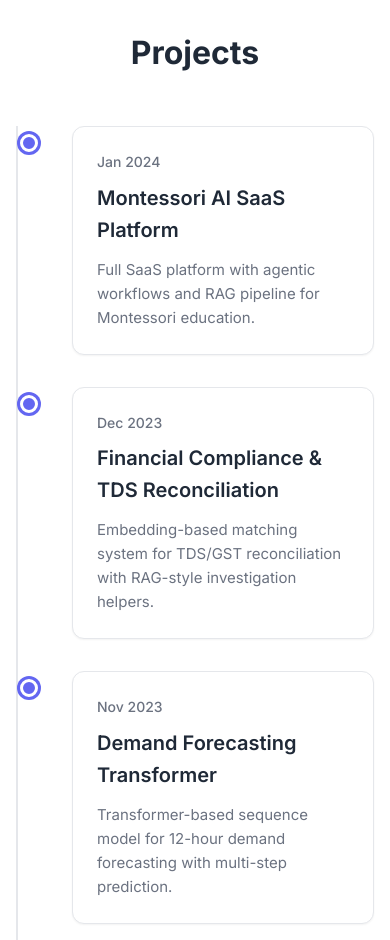
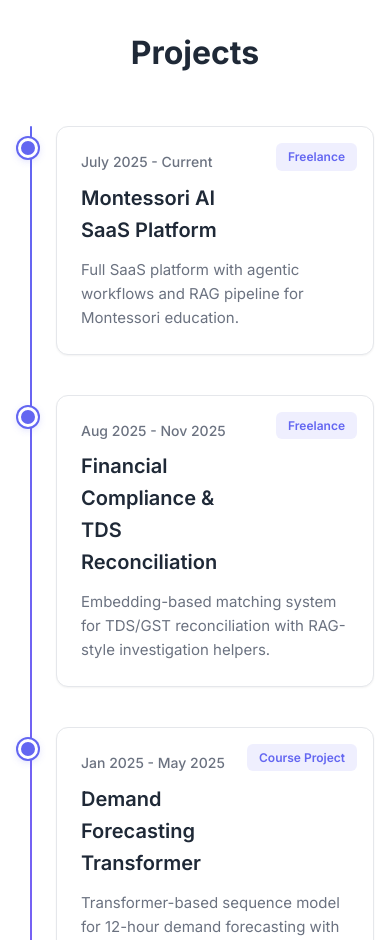
Before and after one commit to Thilak-cm/Thilak-cm.github.io, a plain HTML site: page index.html in a window 390 px wide. Shown: the part 1060-2000 px from the top of the page. Drawn offline with Linux system fonts and the light colour scheme.

Commit message:
Update project dates, badges, and add instructor links; improve timeline design with top-right badges; update About section header

```diff
--- a/index.html
+++ b/index.html
@@ -84,7 +84,7 @@
     <!-- About Section -->
     <section id="about" class="about">
         <div class="container">
-            <h2 class="section-title">About</h2>
+            <h2 class="section-title">A little more about me</h2>
             <div class="about-content">
                 <div class="about-text">
                     <p class="lead">I'm an AI engineer and product-focused builder who thrives in zero-to-one environments.</p>
--- a/script.js
+++ b/script.js
@@ -72,61 +72,71 @@ document.addEventListener('DOMContentLoaded', () => {
 const projectsData = [
     {
         title: "Montessori AI SaaS Platform",
-        date: "Jan 2024",
+        date: "July 2025 - Current",
         summary: "Full SaaS platform with agentic workflows and RAG pipeline for Montessori education.",
         description: "A full SaaS platform used daily by ~100 teachers across multiple schools, logging ~2,000 student observations/month. Features agentic workflows via MCP, RAG pipeline over foundational Montessori texts, and automated student insight synthesis.",
         tags: ["React", "Vite", "Firebase", "Firestore", "MCP", "RAG", "GPT"],
         projectLink: null,
         githubLink: null,
-        badge: null
+        badge: "Freelance"
     },
     {
         title: "Financial Compliance & TDS Reconciliation",
-        date: "Dec 2023",
+        date: "Aug 2025 - Nov 2025",
         summary: "Embedding-based matching system for TDS/GST reconciliation with RAG-style investigation helpers.",
         description: "A system to reconcile TDS/GST data between client books and government records. Built embedding-based matching workflows, RAG-style ledger investigation helpers, and data cleaning pipelines. Turned hours of manual matching into minutes.",
         tags: ["FastAPI", "AWS Bedrock", "S3", "Python", "Vector Search"],
         projectLink: null,
         githubLink: null,
-        badge: null
+        badge: "Freelance"
     },
     {
         title: "Demand Forecasting Transformer",
-        date: "Nov 2023",
+        date: "Jan 2025 - May 2025",
         summary: "Transformer-based sequence model for 12-hour demand forecasting with multi-step prediction.",
         description: "A transformer-based sequence model that takes 12 hours of time/weather features and predicts the next 12 hours of demand per zone. Features custom dataloaders, multi-step forecasting with sliding windows, and ClearML experiment tracking.",
         tags: ["PyTorch", "Transformers", "ClearML", "AWS EC2"],
         projectLink: null,
         githubLink: null,
-        badge: null
+        badge: "Course Project",
+        instructor: {
+            name: "Samet Ayhan",
+            link: "https://scholar.google.com/citations?user=cPnpZ8IAAAAJ&hl=en"
+        }
     },
     {
         title: "GPT-2 From Scratch",
-        date: "Oct 2023",
+        date: "Aug 2024 - Dec 2024",
         summary: "Rebuilt 128M-parameter GPT-2 from scratch to learn transformer internals and optimization techniques.",
         description: "Rebuilt a 128M-parameter GPT-2 model from scratch to learn the internals. Implemented tokenizer → embedding → attention stack → LM head, KV-cache optimization, training stability techniques, and positional encoding design tradeoffs.",
         tags: ["PyTorch", "CUDA", "Transformers"],
-        projectLink: null,
+        projectLink: "https://848k-project-gpt2.streamlit.app/",
         githubLink: null,
-        badge: null
+        badge: "Course Project",
+        instructor: {
+            name: "Jia Bin Huang",
+            link: "https://scholar.google.com/citations?user=pp848fYAAAAJ&hl=en"
+        },
+        disclaimer: "⚠️ Note: Due to memory constraints (each .pth file is ~500MB), installing multiple models can crash the app. A reboot will have to be done. We are working on a fix for this as you read this."
     },
     {
         title: "Agentic Trading Pattern System",
-        date: "Sep 2023",
+        date: "Sep 2023 - Dec 2023",
         summary: "CLI system for extracting metrics and generating actionable trade plans with ML hybrid signals.",
         description: "A CLI-based system that extracts daily metrics, maps them to next-day timeframes, and outputs actionable trade plans (direction, entry/exit, TP/SL). Features streaming minute-level data processing and rule-based + ML hybrid signals.",
         tags: ["Python", "pandas", "ML", "Trading"],
         projectLink: null,
         githubLink: null,
-        badge: "Internship"
+        badge: "Internship",
+        company: "CDUS Trading LLC"
     },
     {
         title: "Flight Delay Prediction",
-        date: "TBD",
-        summary: "Coming soon...",
-        description: "Details coming soon.",
+        date: "Sep 2023 - Dec 2023",
+        summary: "Flight delay analysis and prediction system using machine learning models.",
+        description: "A comprehensive system for analyzing and predicting flight delays using various machine learning approaches. Features data analysis, model training, and interactive visualizations.",
         tags: [],
-        projectLink: null,
+        projectLink: "https://flight-delay-analysis-and-prediction-ds602project.streamlit.app/",
         githubLink: null,
         badge: null
     }
@@ -144,9 +154,9 @@ function renderProjects() {
     projectsTimeline.innerHTML = projectsData.map((project, index) => `
         <div class="projects-timeline-item" data-project-index="${index}">
             <div class="timeline-card">
+                ${project.badge ? `<span class="timeline-badge">${project.badge}</span>` : ''}
                 <div class="timeline-date">${project.date}</div>
                 <div class="timeline-title">${project.title}</div>
-                ${project.badge ? `<span class="timeline-badge">${project.badge}</span>` : ''}
                 <div class="timeline-summary">${project.summary}</div>
             </div>
         </div>
@@ -201,10 +211,23 @@ function initOverlay() {
 function showProjectOverlay(project) {
     if (!overlayContent || !projectOverlay) return;
 
+    let instructorInfo = '';
+    if (project.instructor) {
+        instructorInfo = `<div class="overlay-instructor">Course Project under <a href="${project.instructor.link}" target="_blank" rel="noopener noreferrer" class="instructor-link">${project.instructor.name}</a></div>`;
+    }
+
+    let companyInfo = '';
+    if (project.company) {
+        companyInfo = `<div class="overlay-company">${project.badge} at ${project.company}</div>`;
+    }
+
     overlayContent.innerHTML = `
         <h2 class="overlay-title">${project.title}</h2>
         <div class="overlay-date">${project.date}</div>
+        ${instructorInfo}
+        ${companyInfo}
         <p class="overlay-description">${project.description}</p>
+        ${project.disclaimer ? `<div class="overlay-disclaimer">${project.disclaimer}</div>` : ''}
         ${project.tags.length > 0 ? `
         <div class="overlay-tags">
             ${project.tags.map(tag => `<span class="overlay-tag">${tag}</span>`).join('')}
--- a/styles.css
+++ b/styles.css
@@ -474,23 +474,23 @@ section {
     max-width: 800px;
     margin: 3rem auto 0;
     position: relative;
-    padding-left: 2rem;
+    padding-left: 3rem;
 }
 
 .projects-timeline::before {
     content: '';
     position: absolute;
-    left: 0;
+    left: 1rem;
     top: 0;
     bottom: 0;
-    width: 2px;
-    background: var(--border-color);
+    width: 3px;
+    background: linear-gradient(180deg, var(--primary-color), var(--secondary-color));
+    border-radius: 2px;
 }
 
 .projects-timeline-item {
     position: relative;
-    margin-bottom: 2rem;
-    padding-left: 3rem;
+    margin-bottom: 2.5rem;
     cursor: pointer;
     transition: var(--transition);
 }
@@ -498,18 +498,30 @@ section {
 .projects-timeline-item::before {
     content: '';
     position: absolute;
-    left: -1.5rem;
-    top: 0.5rem;
-    width: 12px;
-    height: 12px;
+    left: -2rem;
+    top: 0.75rem;
+    width: 16px;
+    height: 16px;
     border-radius: 50%;
     background: var(--primary-color);
-    border: 3px solid var(--bg-primary);
-    box-shadow: 0 0 0 3px var(--primary-color);
+    border: 4px solid var(--bg-primary);
+    box-shadow: 0 0 0 2px var(--primary-color), 0 2px 8px rgba(99, 102, 241, 0.3);
+    z-index: 1;
+    transition: var(--transition);
+    transform: translateX(-50%);
+}
+
+.projects-timeline-item:hover::before {
+    transform: translateX(-50%) scale(1.2);
+    box-shadow: 0 0 0 2px var(--primary-color), 0 4px 12px rgba(99, 102, 241, 0.5);
 }
 
 .projects-timeline-item:hover {
-    transform: translateX(5px);
+    transform: translateX(8px);
+}
+
+.projects-timeline-item:last-child {
+    margin-bottom: 0;
 }
 
 .timeline-card {
@@ -519,11 +531,25 @@ section {
     box-shadow: var(--shadow-sm);
     border: 1px solid var(--border-color);
     transition: var(--transition);
+    position: relative;
 }
 
 .projects-timeline-item:hover .timeline-card {
     box-shadow: var(--shadow-md);
     border-color: var(--primary-color);
+}
+
+.timeline-badge {
+    position: absolute;
+    top: 1rem;
+    right: 1rem;
+    padding: 0.25rem 0.75rem;
+    background: rgba(99, 102, 241, 0.1);
+    color: var(--primary-color);
+    border-radius: 0.375rem;
+    font-size: 0.75rem;
+    font-weight: 600;
+    white-space: nowrap;
 }
 
 .timeline-date {
@@ -538,17 +564,7 @@ section {
     font-weight: 600;
     color: var(--text-primary);
     margin-bottom: 0.75rem;
-}
-
-.timeline-badge {
-    display: inline-block;
-    padding: 0.25rem 0.75rem;
-    background: rgba(99, 102, 241, 0.1);
-    color: var(--primary-color);
-    border-radius: 0.375rem;
-    font-size: 0.75rem;
-    font-weight: 600;
-    margin-bottom: 0.75rem;
+    padding-right: 6rem;
 }
 
 .timeline-summary {
@@ -813,15 +829,19 @@ section {
     }
 
     .projects-timeline {
-        padding-left: 1.5rem;
-    }
-
-    .projects-timeline-item {
-        padding-left: 2rem;
+        padding-left: 2.5rem;
     }
 
     .projects-timeline-item::before {
-        left: -1.25rem;
+        left: -1.75rem;
+        width: 14px;
+        height: 14px;
+        border-width: 3px;
+    }
+
+    .projects-timeline::before {
+        left: 0.875rem;
+        width: 2px;
     }
 
     .hero-profile-image {
@@ -937,6 +957,42 @@ section {
     font-size: 0.875rem;
     color: var(--text-secondary);
     font-weight: 500;
+}
+
+.overlay-instructor {
+    color: var(--text-secondary);
+    font-size: 0.9375rem;
+    margin-bottom: 1rem;
+}
+
+.instructor-link {
+    color: var(--primary-color);
+    text-decoration: none;
+    font-weight: 600;
+    transition: var(--transition);
+}
+
+.instructor-link:hover {
+    color: var(--primary-dark);
+    text-decoration: underline;
+}
+
+.overlay-company {
+    color: var(--text-secondary);
+    font-size: 0.9375rem;
+    margin-bottom: 1rem;
+    font-weight: 500;
+}
+
+.overlay-disclaimer {
+    background: rgba(255, 193, 7, 0.1);
+    border-left: 3px solid #ffc107;
+    padding: 0.75rem 1rem;
+    border-radius: 0.375rem;
+    color: var(--text-primary);
+    font-size: 0.875rem;
+    margin-bottom: 1.5rem;
+    line-height: 1.6;
 }
 
 .overlay-links {
```
